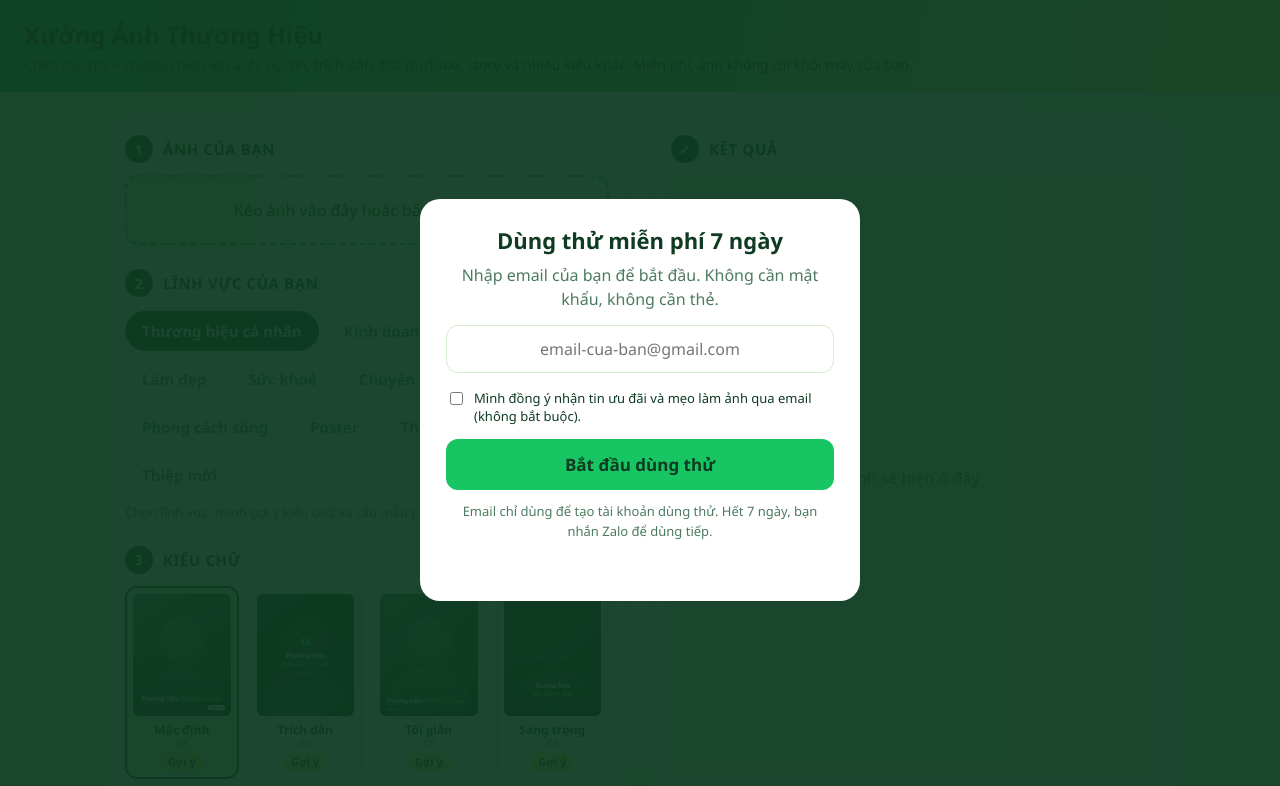
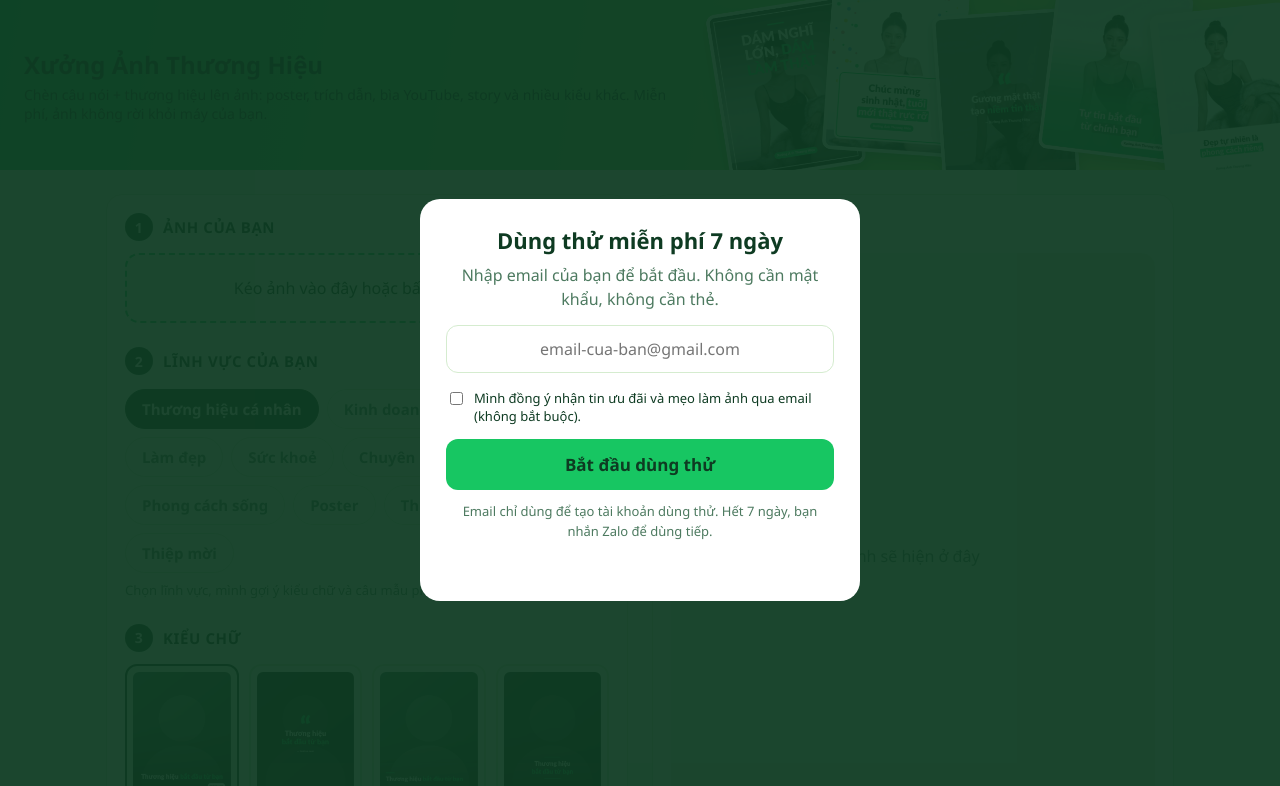
Before and after one commit to phamhuong24111989-ui/xuong-chu-ha-an, a plain HTML site: page index.html in a window 1280 px wide. Shown: the top 786 px of the page. Drawn offline with Linux system fonts and the light colour scheme.

Commit message:
Anh bia dau trang, trang xem mau ?mau=1 (27 kieu tren anh that)
Co-Authored-By: Claude Sonnet 5.5 <noreply@anthropic.com>

```diff
--- a/index.html
+++ b/index.html
@@ -31,7 +31,11 @@
 *{box-sizing:border-box}
 body{margin:0;background:var(--bg);color:var(--ink);font-family:"Segoe UI",system-ui,sans-serif}
 header{background:linear-gradient(100deg,#17C662,#70DD66 55%,#F5FF6C);padding:18px 24px;color:var(--ink)}
+header{position:relative;overflow:hidden;min-height:170px;display:flex;align-items:center}
+header .txt{position:relative;z-index:1;max-width:54%}
 header h1{margin:0;font-size:24px}header p{margin:4px 0 0;font-size:14px}
+#bia{position:absolute;right:-10px;top:50%;transform:translateY(-50%);height:270px;width:auto;z-index:0;pointer-events:none}
+@media(max-width:820px){header{display:block;min-height:0}header .txt{max-width:100%}#bia{position:static;transform:none;height:130px;display:block;margin:10px auto -14px}}
 main{max-width:1100px;margin:24px auto;padding:0 16px;display:grid;grid-template-columns:minmax(0,1fr) minmax(0,1fr);gap:24px}
 @media(max-width:820px){main{grid-template-columns:1fr}}
 .card{background:var(--card);border:1px solid var(--line);border-radius:16px;padding:18px}
@@ -78,6 +82,13 @@ input[type=color]{width:38px;height:38px;border:0;border-radius:10px;padding:0;b
 .empty{aspect-ratio:4/5;background:#e9f7e4;border-radius:14px;display:flex;align-items:center;justify-content:center;color:var(--muted)}
 .hint{font-size:13px;color:var(--muted);margin:6px 0 0;line-height:1.45}
 footer{max-width:1100px;margin:0 auto 32px;padding:0 16px;font-size:12px;color:var(--muted)}
+.mau-wrap{margin:0 auto;padding:8px 10px;text-align:center}
+.mau-wrap h1{margin:0;font-size:22px;color:var(--ink);display:inline}.mau-wrap p{margin:0 0 0 12px;color:var(--muted);font-size:14px;display:inline}
+.mau-grid{display:grid;grid-template-columns:repeat(6,1fr);gap:8px;margin-top:8px}
+.mau-o{background:#fff;border:1px solid var(--line);border-radius:10px;padding:5px;min-width:0}
+.mau-o canvas{width:100%;height:220px;object-fit:contain;display:block;border-radius:6px;background:#eef7ea}
+.mau-t{margin-top:4px;font-weight:700;color:var(--ink);font-size:12px;line-height:1.2}
+@media(min-width:1200px){.mau-grid{grid-template-columns:repeat(9,1fr)}.mau-o canvas{height:calc((100vh - 76px) / 3 - 36px)}}
 .gate{position:fixed;inset:0;z-index:50;background:rgba(14,59,34,.94);display:flex;align-items:flex-start;justify-content:center;padding:16px;overflow:auto;-webkit-overflow-scrolling:touch}
 .gatebox{margin:auto}
 @media(max-height:620px){.gatebox{padding:16px}.gatebox h2{font-size:18px}.gatebox p{margin:4px 0 8px}}
@@ -98,7 +109,7 @@ footer{max-width:1100px;margin:0 auto 32px;padding:0 16px;font-size:12px;color:v
 </style>
 </head>
 <body>
-<header><h1>Xưởng Ảnh Thương Hiệu</h1><p>Chèn câu nói + thương hiệu lên ảnh: poster, trích dẫn, bìa YouTube, story và nhiều kiểu khác. Miễn phí, ảnh không rời khỏi máy của bạn.</p></header>
+<header><div class="txt"><h1>Xưởng Ảnh Thương Hiệu</h1><p>Chèn câu nói + thương hiệu lên ảnh: poster, trích dẫn, bìa YouTube, story và nhiều kiểu khác. Miễn phí, ảnh không rời khỏi máy của bạn.</p></div><canvas id="bia" width="1250" height="560" aria-hidden="true"></canvas></header>
 <div id="trial" class="trial" hidden></div>
 <div id="wv" class="trial gap" hidden>Bạn đang mở trong Zalo/Facebook nên tải ảnh sẽ khó. Bấm dấu <b>⋯</b> rồi chọn <b>Mở bằng trình duyệt</b> để ảnh lưu thẳng về máy.</div>
 <div id="cai" style="display:none;max-width:1100px;margin:16px auto 0;padding:0 16px"><div class="card row" style="justify-content:space-between"><span id="caitext"><b>Cài app về điện thoại</b> để mở như app thật, dùng cả khi không có mạng.</span><button id="caibtn" type="button" style="background:var(--lime)">Cài app</button></div></div>
@@ -183,6 +194,7 @@ footer{max-width:1100px;margin:0 auto 32px;padding:0 16px;font-size:12px;color:v
 <script src="cau-mau-2.js"></script>
 <script>
 const $=id=>document.getElementById(id);
+const CHE_DO_MAU=/[?&]mau=1/.test(location.search); // trang xem các kiểu chữ trên ảnh thật để chụp màn hình chia sẻ; app bình thường không đổi
 const MARGIN=64,BFS=28,BMIN=18,FONT='LatoBlack',TOI='#0f0f0f',INK='#0E3B22';
 let img=null,nhom=Object.keys(CAU_MAU)[0],qty=1,mau='#17c662',mode=1,chon=[],goiyArr=[],aiArr=[],outs=[];
 const nap=f=>{if(!f)return;const im=new Image();im.onload=()=>{img=im;$('drop').textContent='Đã chọn: '+f.name;$('drop').classList.add('on');veThumbs()};im.src=URL.createObjectURL(f)};
@@ -561,11 +573,11 @@ function veTrial(){const h=conHan(docTK()),el=$('trial');
   if(h.k==='paid'){el.className='trial paid';el.textContent='✅ Đã kích hoạt · còn '+h.ngay+' ngày';el.hidden=false}
   else if(h.k==='trial'){el.className='trial'+(h.ngay<=2?' gap':'');el.innerHTML='🎁 Dùng thử miễn phí: còn <b>'+h.ngay+' ngày</b> · <a href="'+ZALO+'" target="_blank" rel="noopener">Dùng tiếp</a>';el.hidden=false}
   else el.hidden=true}
-function capNhat(){const s=docTK(),h=conHan(s);
+function capNhat(){if(CHE_DO_MAU)return;const s=docTK(),h=conHan(s);
   if(h.k==='none'){$('trial').hidden=true;return gate('new')}
   if(h.k==='expired'){$('trial').hidden=true;$('gate-mail').textContent=s.email;return gate('expired')}
   $('gate').hidden=true;veTrial()}
-async function khoiDong(){const s=docTK();
+async function khoiDong(){if(CHE_DO_MAU)return;const s=docTK();
   if(s&&s.email){const j=await goiTK(s.email,false);
     if(j.ok&&j.status==='none')luuTK(null);
     else if(j.ok)luuTK(rutTK(s.email,j))}
@@ -593,11 +605,33 @@ const standalone=matchMedia('(display-mode: standalone)').matches||navigator.sta
 const ios=/iphone|ipad|ipod/i.test(navigator.userAgent);
 if(!standalone){
   if(ios){$('cai').style.display='block';$('caibtn').style.display='none';$('caitext').innerHTML='<b>Cài app trên iPhone:</b> mở link bằng Safari, bấm nút Chia sẻ (hình vuông có mũi tên lên) rồi chọn <b>Thêm vào Màn hình chính</b>.'}
-  addEventListener('beforeinstallprompt',e=>{e.preventDefault();dp=e;$('cai').style.display='block'});
+  addEventListener('beforeinstallprompt',e=>{e.preventDefault();dp=e;if($('cai'))$('cai').style.display='block'});
   $('caibtn').onclick=async()=>{if(!dp)return;dp.prompt();await dp.userChoice;dp=null;$('cai').style.display='none'};
 }
-addEventListener('appinstalled',()=>{$('cai').style.display='none'});
+addEventListener('appinstalled',()=>{if($('cai'))$('cai').style.display='none'});
 if('serviceWorker' in navigator)addEventListener('load',()=>navigator.serviceWorker.register('sw.js').catch(()=>{}));
+
+// Trang xem mẫu: mở /?mau=1 để thấy mọi kiểu chữ trên một tấm ảnh thật, dùng để chụp màn hình chia sẻ.
+const CAU_MAU_XEM={'poster':'Dám nghĩ lớn, **dám làm thật**','poster-ngang':'Khai trương **rộn ràng ưu đãi**','thiep-chuc':'Chúc mừng sinh nhật, **tuổi mới thật rực rỡ**','thiep-moi':'Trân trọng kính mời **quý khách đến dự**','gia-khuyen-mai':'Khoá học AI chỉ còn **199.000đ**','chop-nhoang':'Mua 1 tặng 1, **giảm 50%**','tin-nong':'Ra mắt **công cụ chèn chữ lên ảnh**','su-kien':'Workshop **làm thương hiệu cá nhân**','san-pham':'Sản phẩm mới, **đẹp từ cái nhìn đầu**','meo-hay':'Mẹo hay: ảnh đẹp bắt đầu từ **ánh sáng**','youtube':'Học AI **từ con số 0**'};
+async function cheDoMau(){
+  document.title='Xưởng Ảnh Thương Hiệu · 27 kiểu chữ';document.body.style.background='#F6FFF2';
+  document.body.innerHTML='<div class="mau-wrap"><h1>Xưởng Ảnh Thương Hiệu</h1><p>'+KIEU.length+' kiểu chữ có sẵn: poster, thiệp, bìa video, story và nhiều kiểu khác</p><div class="mau-grid" id="mau-grid"></div></div>';
+  const im=new Image();im.src='assets/mau-ha-an.jpg';await im.decode();
+  for(const k of KIEU){const cv=await ve(im,CAU_MAU_XEM[k.id]||'Thương hiệu cá nhân là **tài sản dài hạn**','Xưởng Ảnh Thương Hiệu','#17C662',k,.3);
+    const d=document.createElement('div');d.className='mau-o';d.appendChild(cv);const t=document.createElement('div');t.className='mau-t';t.textContent=k.ten+' · '+k.tl;d.appendChild(t);$('mau-grid').appendChild(d)}}
+if(CHE_DO_MAU)cheDoMau();
+
+// Ảnh bìa trên đầu trang: các ảnh mẫu xếp nghiêng, vẽ lúc mở trang bằng chính các kiểu chữ của app.
+async function veBia(){
+  try{const im=new Image();im.src='assets/mau-ha-an.jpg';await im.decode();
+    const pick=[['poster','Dám nghĩ lớn, **dám làm thật**',-9],['thiep-chuc','Chúc mừng sinh nhật, **tuổi mới thật rực rỡ**',4],['trich-dan','Gương mặt thật tạo **niềm tin thật**',-4],['phu-mau','Tự tin bắt đầu từ **chính bạn**',7],['khung-vien','Đẹp tự nhiên là **phong cách riêng**',-6]];
+    const c=$('bia').getContext('2d'),cw=270,ch=337,ys=[70,28,86,34,78];
+    for(let i=0;i<pick.length;i++){const[id,t,rot]=pick[i],k=KIEU.find(k=>k.id===id),card=await ve(im,t,'Xưởng Ảnh Thương Hiệu','#17C662',k,.25);
+      const cx=70+i*228+cw/2,cy=ys[i]+ch/2+50;c.save();c.translate(cx,cy);c.rotate(rot*Math.PI/180);
+      c.shadowColor='rgba(14,59,34,.35)';c.shadowBlur=26;c.shadowOffsetY=10;c.fillStyle='#fff';c.beginPath();c.roundRect(-cw/2-7,-ch/2-7,cw+14,ch+14,18);c.fill();c.shadowColor='transparent';
+      c.save();c.beginPath();c.roundRect(-cw/2,-ch/2,cw,ch,12);c.clip();c.drawImage(card,-cw/2,-ch/2,cw,ch);c.restore();c.restore()}
+  }catch(e){}}
+if(!CHE_DO_MAU)veBia();
 </script>
 </body>
 </html>
--- a/sw.js
+++ b/sw.js
@@ -1,5 +1,5 @@
-const V='xuong-chu-v17';
-const FILES=['./','./index.html','./manifest.webmanifest','./cau-mau.js','./cau-mau-2.js','./assets/fonts/Lato-Black.ttf','./icons/icon-192.png','./icons/icon-512.png'];
+const V='xuong-chu-v18';
+const FILES=['./','./index.html','./manifest.webmanifest','./cau-mau.js','./cau-mau-2.js','./assets/mau-ha-an.jpg','./assets/fonts/Lato-Black.ttf','./icons/icon-192.png','./icons/icon-512.png'];
 self.addEventListener('install',e=>{e.waitUntil(caches.open(V).then(c=>c.addAll(FILES)).then(()=>self.skipWaiting()))});
 self.addEventListener('activate',e=>{e.waitUntil(caches.keys().then(ks=>Promise.all(ks.filter(k=>k!==V).map(k=>caches.delete(k)))).then(()=>self.clients.claim()))});
 self.addEventListener('fetch',e=>{if(e.request.method!=='GET')return;
```
Also changed, not shown: assets/mau-ha-an.jpg (added).
